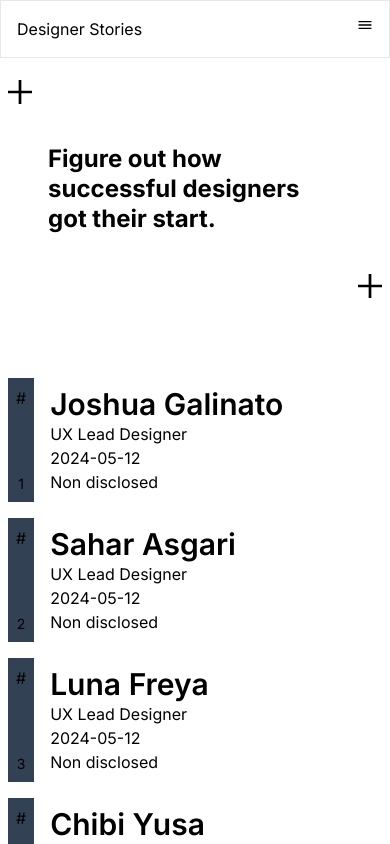
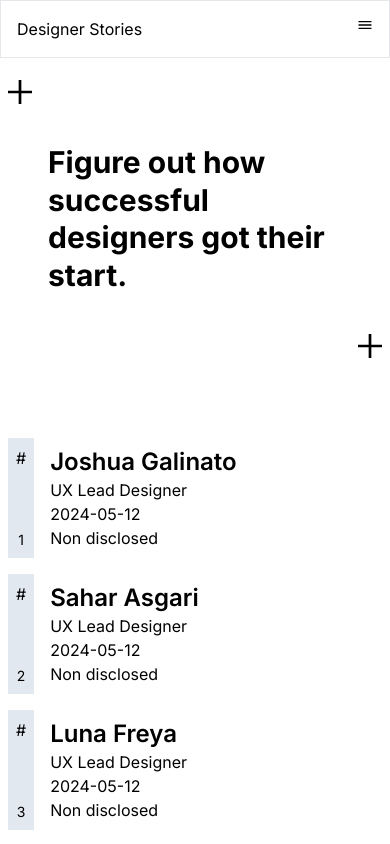
Before and after one commit to jaygal0/path-to-design, a Next.js app: page / in a window 390 px wide. Shown: the top 844 px of the page. Built offline with nearby package versions, Linux system fonts and the light colour scheme.

Commit message:
responsive design for the front page

```diff
--- a/components/CardDesigner.tsx
+++ b/components/CardDesigner.tsx
@@ -43,12 +43,12 @@ export function CardDesigner({
     <Suspense fallback={"Loading..."}>
       <Link href={`/${id}`}>
         <div className="flex">
-          <div className="mr-4 flex flex-col items-center justify-between bg-slate-700 p-2">
+          <div className="mr-4 flex flex-col items-center justify-between bg-slate-200 p-2">
             <div>#</div>
             <div className="text-sm">{index + 1} </div>
           </div>
           <div className="flex flex-col py-2">
-            <h2 className="text-3xl font-semibold">
+            <h2 className="text-2xl font-semibold">
               {firstName} {lastName}
             </h2>
             <div className="flex flex-col justify-between text-base">
--- a/components/Hero.tsx
+++ b/components/Hero.tsx
@@ -17,7 +17,7 @@ export function Hero() {
             fill="black"
           />
         </svg>
-        <h1 className="text-2xl font-bold leading-tight lg:text-6xl">
+        <h1 className="text-3xl font-bold leading-tight lg:text-6xl">
           Figure out how successful designers got their start.
         </h1>
         <svg
```
Also changed, not shown: todo.txt.
